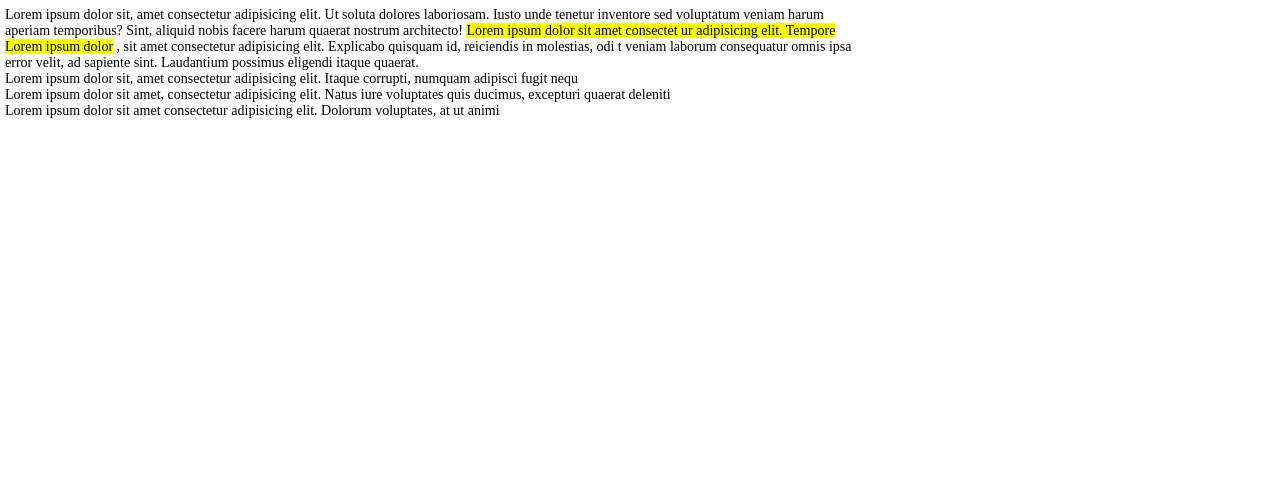
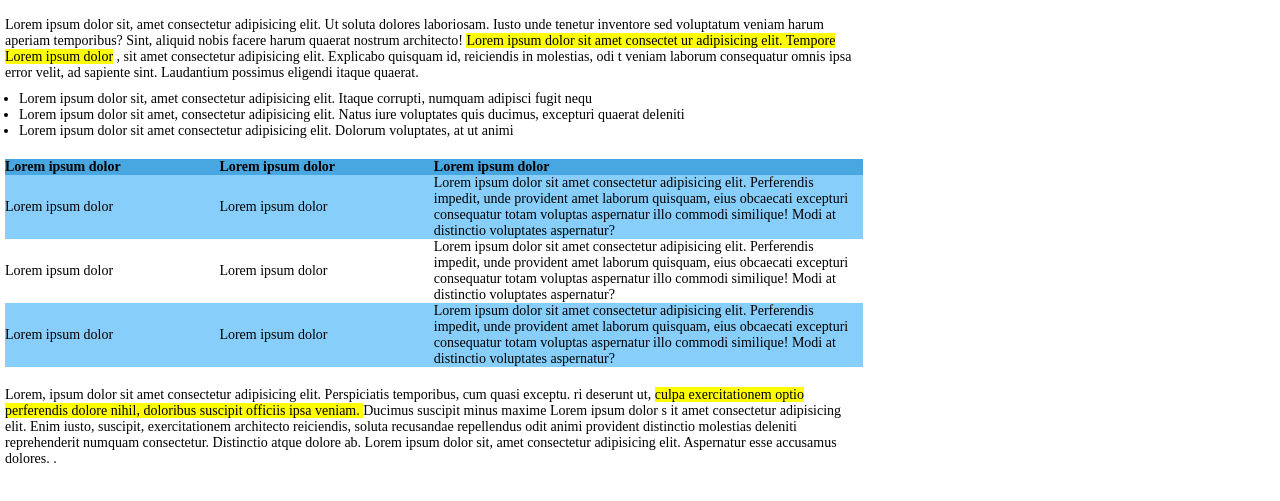
Before and after one commit to aurorapuli/html-css-booleaner, a plain HTML site: page index.html in a window 1280 px wide. Shown: the part 149-650 px from the top of the page. Drawn offline with Linux system fonts and the light colour scheme.

Commit message:
conclusa terza sezione

```diff
--- a/css/style.css
+++ b/css/style.css
@@ -32,6 +32,7 @@ main{
     margin-left: 5px;
 }
 
+/* stile prima sezione */
 
 h4{
    font-size: 10px;
@@ -47,9 +48,40 @@ h4 span{
  margin-bottom: 10px;
 }
 
+/* stile seconda sezione */
+
+.paragrafo{
+    margin-top: 20px;
+}
 .paragrafo span{
+
     background-color: yellow;
 }
 
+ul{
+    margin-left: 14px;
+    margin-top: 10px;
+    margin-bottom: 10px;
+}
+
+/* terza sezione */
+table{
+    margin-top: 20px;
+    border-collapse: collapse;
+    text-align: left;
+}
+
+   th{
+   background-color:rgb(72, 166, 225) ;
+   }
+
+ .terza_colonna{
+    width: 50%;
+ }
+ .riga_celeste{
+    background-color: lightskyblue;
+
+ }
+
 
 /* stile footer */
--- a/index.html
+++ b/index.html
@@ -55,8 +55,43 @@
         <!-- terza sezione -->
 
 
-        <section id="terza_sezione">
+        <section id="tabella">
 
+            <table>
+                <thead>
+                    <tr>
+                        <th>Lorem ipsum dolor</th>
+                        <th>Lorem ipsum dolor</th>
+                        <th>Lorem ipsum dolor</th>
+
+                    </tr>
+                </thead>
+
+                <tbody>
+                    <tr class="riga_celeste">
+                        <td>Lorem ipsum dolor </td>
+                        <td>Lorem ipsum dolor </td>
+                        <td class="terza_colonna">Lorem ipsum dolor sit amet consectetur adipisicing elit. Perferendis impedit, unde provident amet laborum quisquam, eius obcaecati excepturi consequatur totam voluptas aspernatur illo commodi similique! Modi at distinctio voluptates aspernatur?</td>
+                    </tr>
+                    <tr>
+                        <td>Lorem ipsum dolor </td>
+                        <td>Lorem ipsum dolor </td>
+                        <td class="terza_colonna">Lorem ipsum dolor sit amet consectetur adipisicing elit. Perferendis impedit, unde provident amet laborum quisquam, eius obcaecati excepturi consequatur totam voluptas aspernatur illo commodi similique! Modi at distinctio voluptates aspernatur?</td>
+                    </tr>
+                    <tr class="riga_celeste">
+                        <td>Lorem ipsum dolor </td>
+                        <td>Lorem ipsum dolor </td>
+                        <td class="terza_colonna">Lorem ipsum dolor sit amet consectetur adipisicing elit. Perferendis impedit, unde provident amet laborum quisquam, eius obcaecati excepturi consequatur totam voluptas aspernatur illo commodi similique! Modi at distinctio voluptates aspernatur?</td>
+                    </tr>
+                </tbody>
+
+            </table>
+
+            <p class="paragrafo">Lorem, ipsum dolor sit amet consectetur adipisicing elit. Perspiciatis temporibus, cum quasi exceptu.
+                ri deserunt ut, <span>culpa exercitationem optio perferendis dolore nihil, doloribus suscipit officiis ipsa veniam. </span>Ducimus suscipit minus maxime Lorem ipsum dolor s
+                it amet consectetur adipisicing elit. Enim iusto, suscipit, exercitationem architecto reiciendis, soluta recusandae repellendus
+                 odit animi provident distinctio molestias deleniti reprehenderit numquam consectetur. Distinctio atque dolore ab. Lorem ipsum
+                  dolor sit, amet consectetur adipisicing elit. Aspernatur esse accusamus dolores. .</p>
         </section>
 
 
```
